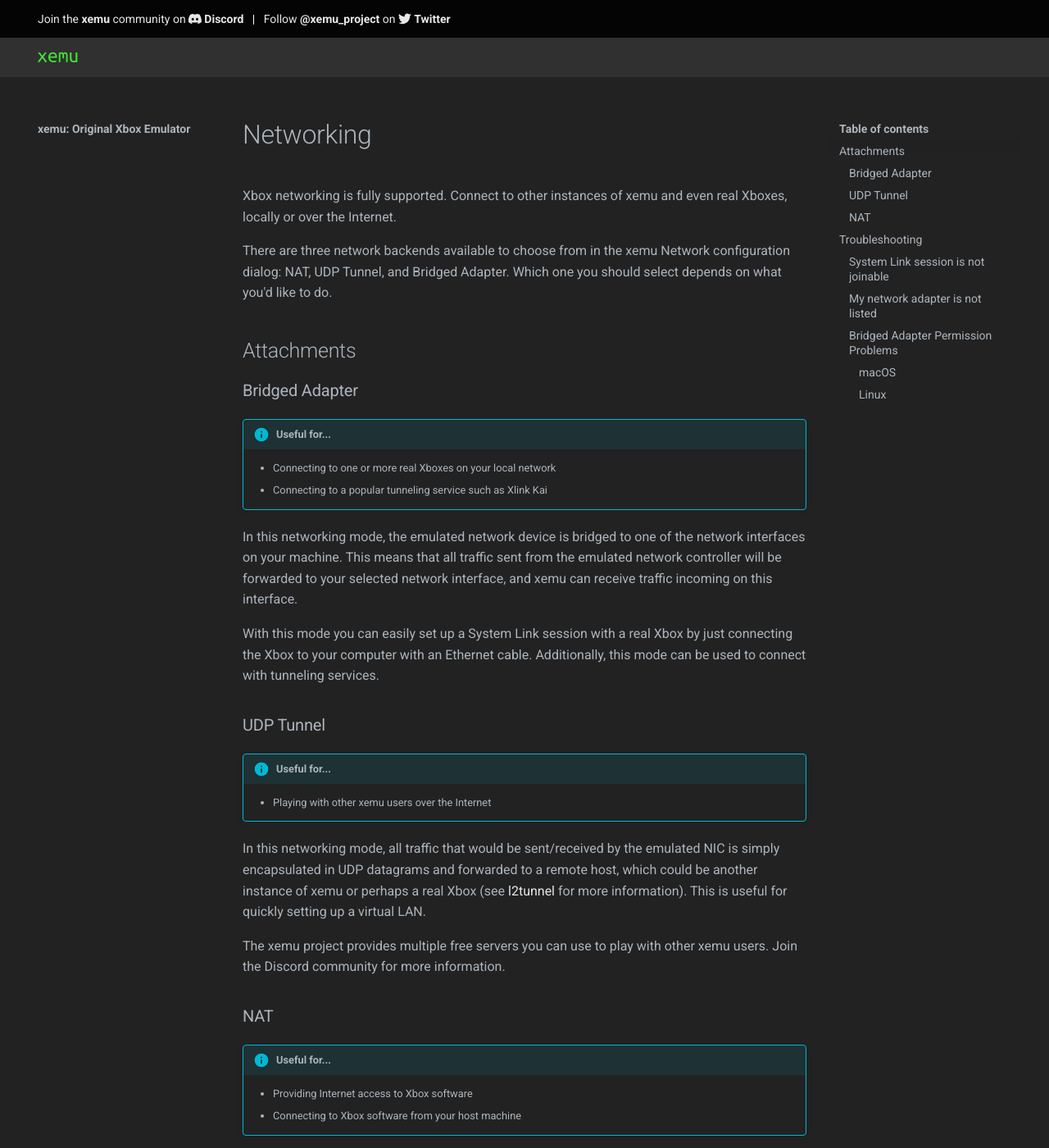
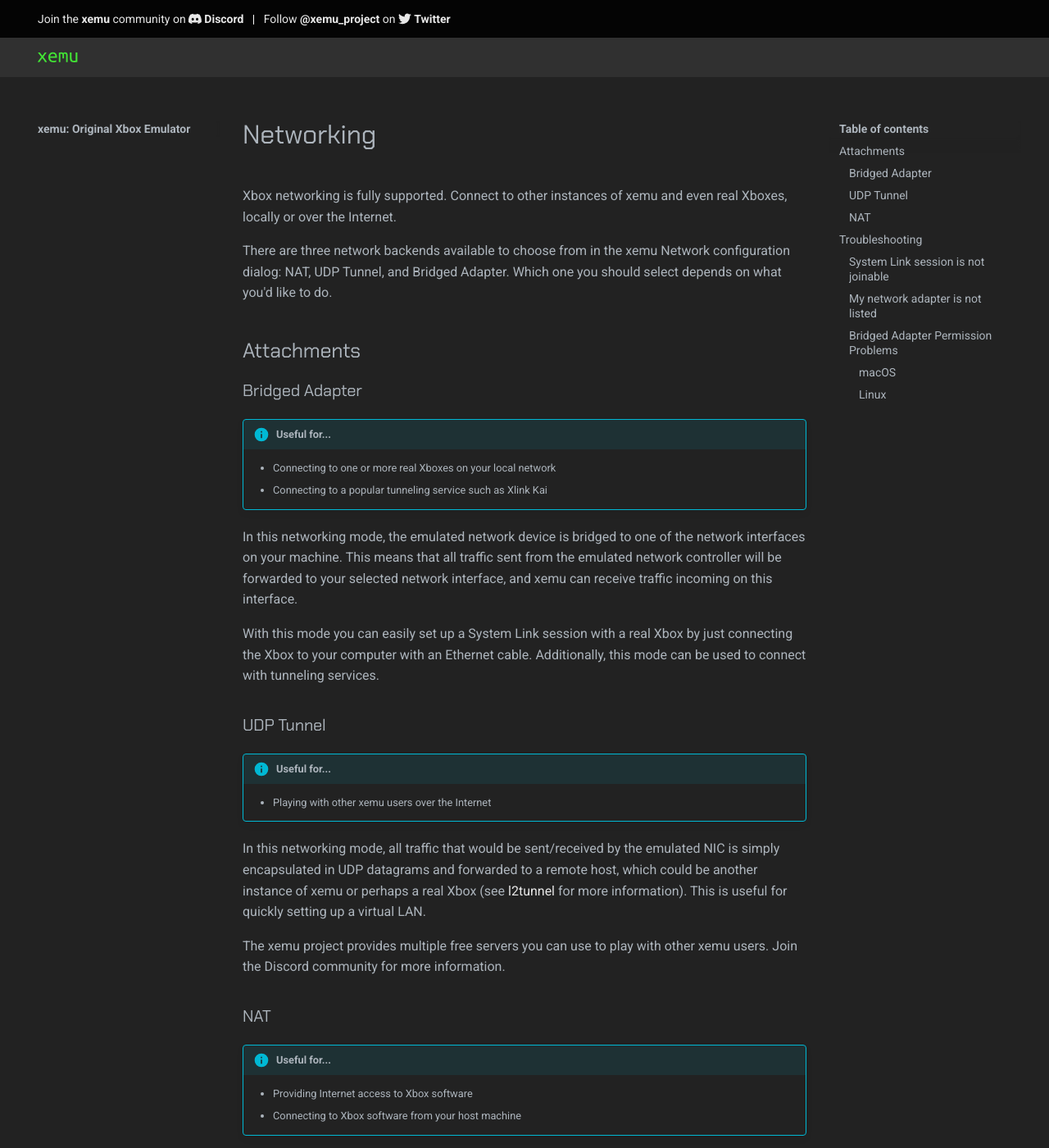
Before and after one commit to xemu-project/xemu-website, an MkDocs documentation site: the page built from docs/docs/networking.md, in a window 1280 px wide and 1400 px high. Shown: the whole window at 82% size. Built offline with MkDocs 1.6.1 and Material for MkDocs 9.7.7, drawn with Linux system fonts in a browser that asks for light colours.

Commit message:
Use Chakra Petch in doc headers

```diff
--- a/docs/docs/stylesheets/extra.css
+++ b/docs/docs/stylesheets/extra.css
@@ -87,3 +87,7 @@
   height: 1rem;
   width: auto;
 }
+
+h1, h2, h3, h4, .md-header__title {
+  font-family: "Chakra Petch", "Roboto", -apple-system, BlinkMacSystemFont, Helvetica, Arial, sans-serif;
+}
--- a/docs/overrides/main.html
+++ b/docs/overrides/main.html
@@ -28,6 +28,7 @@
 
     gtag('config', 'UA-163809672-1');
   </script>
+  <link href="https://fonts.googleapis.com/css2?family=Chakra+Petch&display=swap" rel="stylesheet">
 {% endblock %}
 {% block htmltitle %}
   {% if page and page.meta and page.meta.title %}
```
